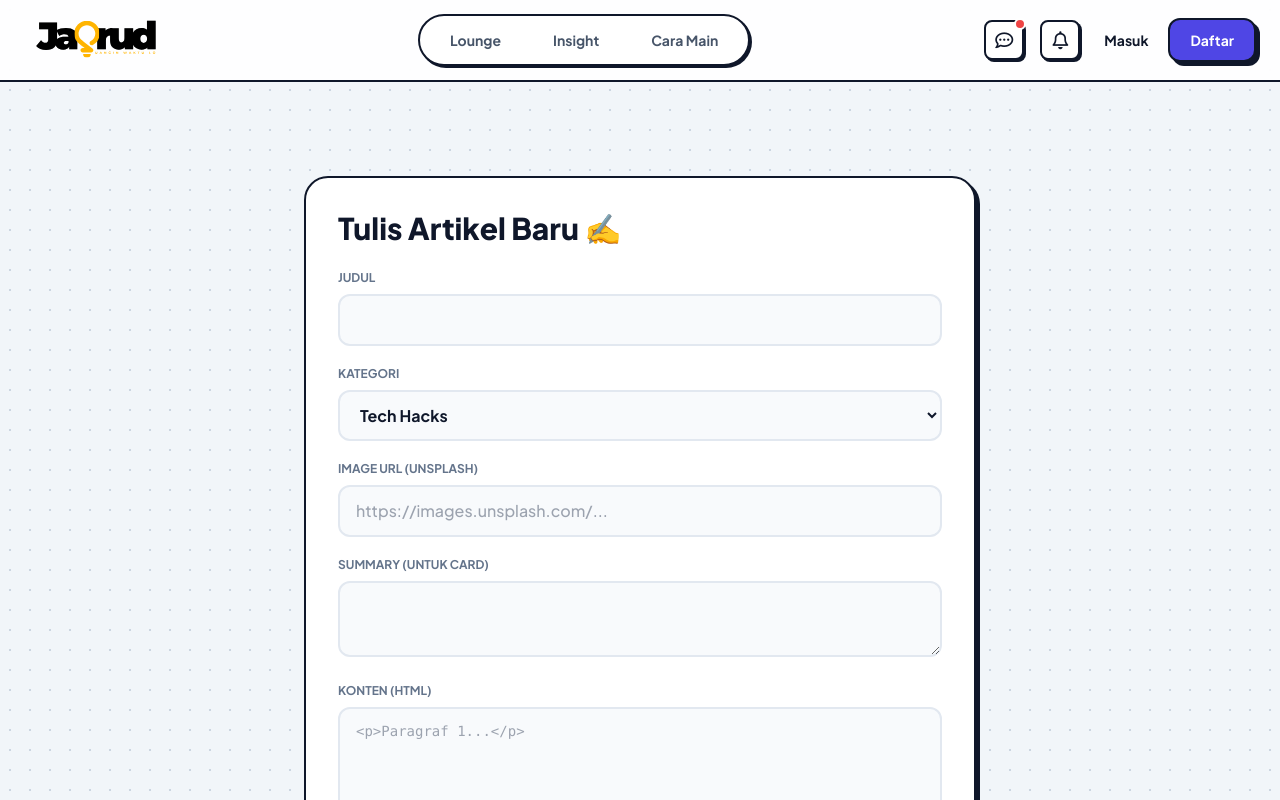
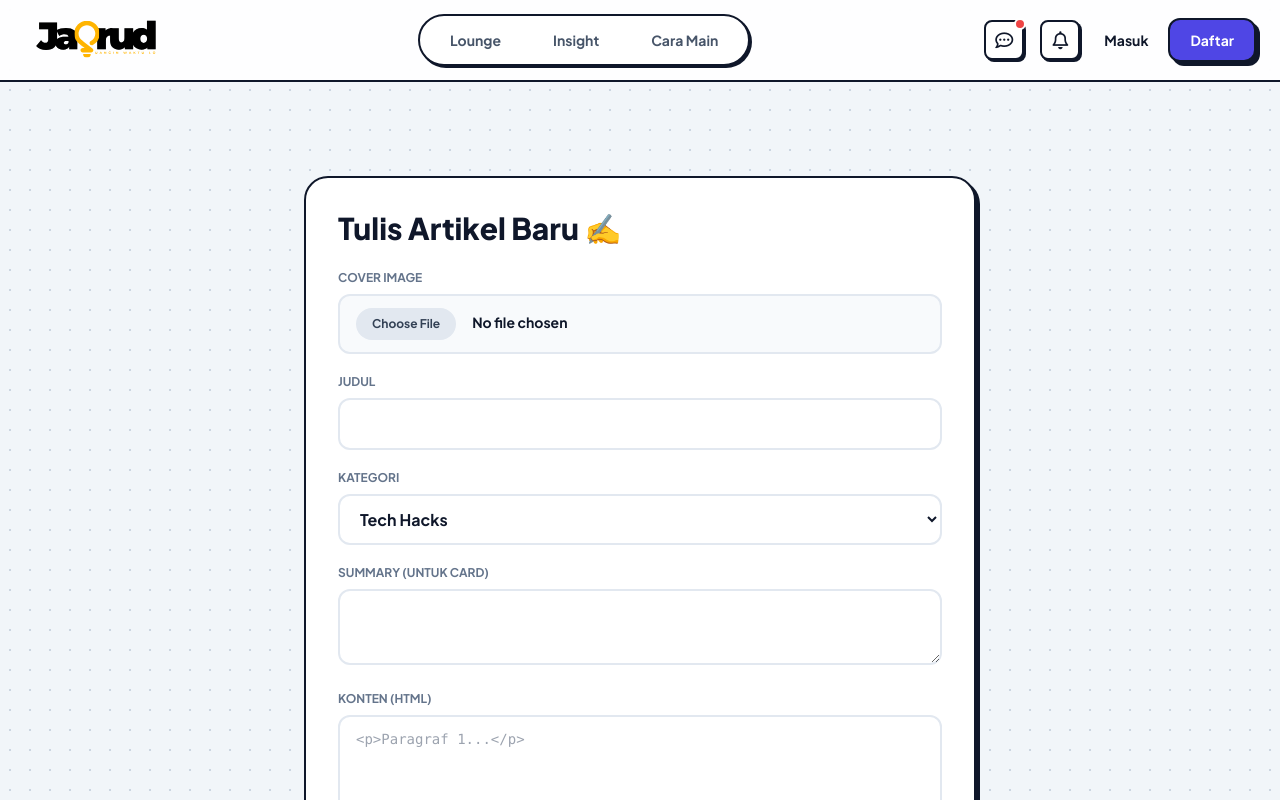
Before and after one commit to jasurddev/jasurd-official, a Next.js app: page /dashboard/admin/post-article in a window 1280 px wide. Shown: the top 800 px of the page. Built offline with nearby package versions, Linux system fonts and the light colour scheme; no server answers.

Commit message:
feat: add article image upload system & fix rls policy

```diff
--- a/app/dashboard/admin/post-article/page.tsx
+++ b/app/dashboard/admin/post-article/page.tsx
@@ -10,16 +10,16 @@ export default function PostArticlePage() {
   const { showToast } = useToast();
   const router = useRouter();
   const [isLoading, setIsLoading] = useState(false);
+  const [file, setFile] = useState<File | null>(null); // State File
 
   const [formData, setFormData] = useState({
     title: '',
     category: 'Tech Hacks',
     summary: '',
-    content: '', // HTML Content
-    image_url: '',
+    content: '',
+    image_url: '', // Nanti diisi otomatis dari upload
   });
 
-  // Helper Slug
   const createSlug = (title: string) => {
     return title.toLowerCase().replace(/[^a-z0-9]+/g, '-').replace(/(^-|-$)/g, '');
   };
@@ -28,14 +28,43 @@ export default function PostArticlePage() {
     e.preventDefault();
     setIsLoading(true);
 
+    let finalImageUrl = formData.image_url;
+
+    // 1. UPLOAD GAMBAR (Jika ada file)
+    if (file) {
+      const fileExt = file.name.split('.').pop();
+      const fileName = `article-${Date.now()}.${fileExt}`;
+
+      const { error: uploadError } = await supabase.storage
+        .from('gig-images') // Pake bucket yang sama aja
+        .upload(fileName, file);
+
+      if (uploadError) {
+        showToast("Gagal upload gambar!", "error");
+        setIsLoading(false);
+        return;
+      }
+
+      const { data: urlData } = supabase.storage
+        .from('gig-images')
+        .getPublicUrl(fileName);
+
+      finalImageUrl = urlData.publicUrl;
+    }
+
+    // 2. INSERT ARTIKEL
     const slug = createSlug(formData.title);
 
     const { error } = await supabase
       .from('articles')
       .insert({
-        ...formData,
+        title: formData.title,
+        category: formData.category,
+        summary: formData.summary,
+        content: formData.content,
+        image_url: finalImageUrl, // Pake URL hasil upload
         slug: slug,
-        is_published: true, // Langsung publish
+        is_published: true,
         author: 'Admin Jasurd'
       });
 
@@ -54,14 +83,26 @@ export default function PostArticlePage() {
         <h1 className="text-3xl font-black text-slate-900 mb-6">Tulis Artikel Baru ✍️</h1>
 
         <form onSubmit={handleSubmit} className="space-y-5">
+
+          {/* INPUT GAMBAR */}
+          <div>
+            <label className="block text-xs font-bold text-slate-500 uppercase mb-2">Cover Image</label>
+            <input
+              type="file"
+              accept="image/*"
+              onChange={(e) => setFile(e.target.files ? e.target.files[0] : null)}
+              className="w-full bg-slate-50 border-2 border-slate-200 focus:border-slate-900 rounded-xl px-4 py-3 text-sm font-bold outline-none file:mr-4 file:py-2 file:px-4 file:rounded-full file:border-0 file:text-xs file:font-bold file:bg-slate-200 file:text-slate-700 hover:file:bg-slate-300"
+            />
+          </div>
+
           <div>
             <label className="block text-xs font-bold text-slate-500 uppercase mb-2">Judul</label>
-            <input type="text" value={formData.title} onChange={e => setFormData({...formData, title: e.target.value})} className="w-full bg-slate-50 border-2 border-slate-200 focus:border-slate-900 rounded-xl px-4 py-3 font-bold outline-none" required />
+            <input type="text" value={formData.title} onChange={e => setFormData({...formData, title: e.target.value})} className="w-full bg-white border-2 border-slate-200 focus:border-slate-900 rounded-xl px-4 py-3 font-bold outline-none" required />
           </div>
 
           <div>
             <label className="block text-xs font-bold text-slate-500 uppercase mb-2">Kategori</label>
-            <select value={formData.category} onChange={e => setFormData({...formData, category: e.target.value})} className="w-full bg-slate-50 border-2 border-slate-200 focus:border-slate-900 rounded-xl px-4 py-3 font-bold outline-none">
+            <select value={formData.category} onChange={e => setFormData({...formData, category: e.target.value})} className="w-full bg-white border-2 border-slate-200 focus:border-slate-900 rounded-xl px-4 py-3 font-bold outline-none">
               <option>Tech Hacks</option>
               <option>Success Story</option>
               <option>Safety</option>
@@ -71,18 +112,13 @@ export default function PostArticlePage() {
           </div>
 
           <div>
-            <label className="block text-xs font-bold text-slate-500 uppercase mb-2">Image URL (Unsplash)</label>
-            <input type="text" value={formData.image_url} onChange={e => setFormData({...formData, image_url: e.target.value})} className="w-full bg-slate-50 border-2 border-slate-200 focus:border-slate-900 rounded-xl px-4 py-3 font-medium outline-none" placeholder="https://images.unsplash.com/..." required />
-          </div>
-
-          <div>
             <label className="block text-xs font-bold text-slate-500 uppercase mb-2">Summary (Untuk Card)</label>
-            <textarea rows={2} value={formData.summary} onChange={e => setFormData({...formData, summary: e.target.value})} className="w-full bg-slate-50 border-2 border-slate-200 focus:border-slate-900 rounded-xl px-4 py-3 font-medium outline-none" required></textarea>
+            <textarea rows={2} value={formData.summary} onChange={e => setFormData({...formData, summary: e.target.value})} className="w-full bg-white border-2 border-slate-200 focus:border-slate-900 rounded-xl px-4 py-3 font-medium outline-none" required></textarea>
           </div>
 
           <div>
             <label className="block text-xs font-bold text-slate-500 uppercase mb-2">Konten (HTML)</label>
-            <textarea rows={10} value={formData.content} onChange={e => setFormData({...formData, content: e.target.value})} className="w-full bg-slate-50 border-2 border-slate-200 focus:border-slate-900 rounded-xl px-4 py-3 font-mono text-sm outline-none" placeholder="<p>Paragraf 1...</p>" required></textarea>
+            <textarea rows={10} value={formData.content} onChange={e => setFormData({...formData, content: e.target.value})} className="w-full bg-white border-2 border-slate-200 focus:border-slate-900 rounded-xl px-4 py-3 font-mono text-sm outline-none" placeholder="<p>Paragraf 1...</p>" required></textarea>
             <p className="text-[10px] text-slate-400 mt-1">*Support tag HTML dasar: p, h3, strong, ul, li</p>
           </div>
 
```
